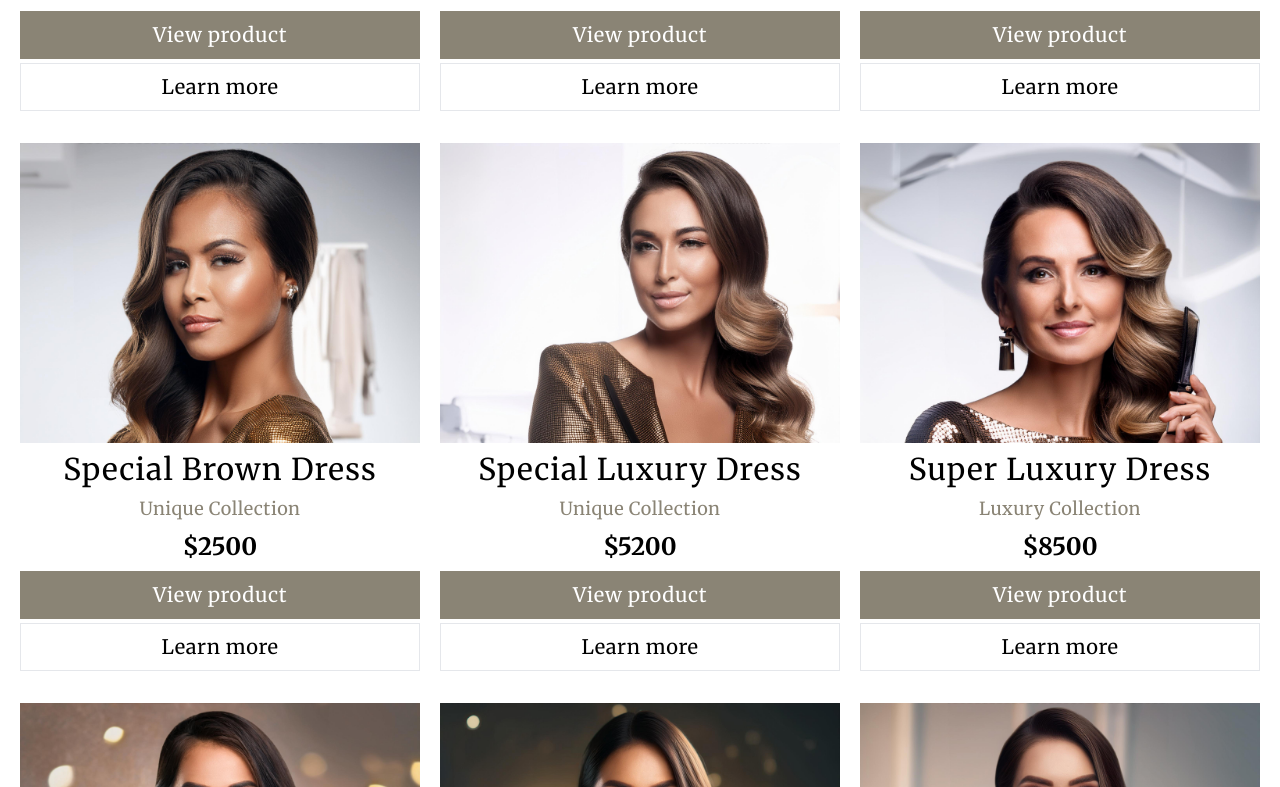
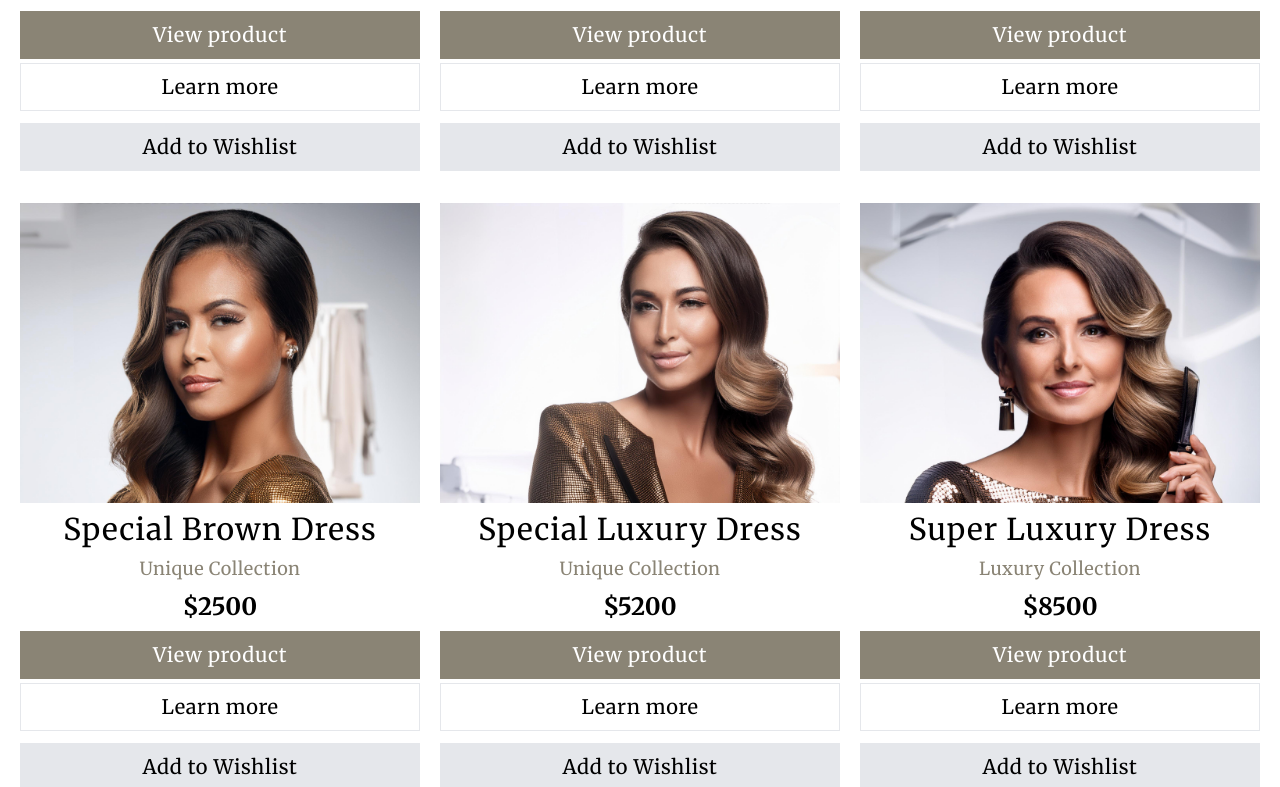
Before and after one commit to HighlandCat29/Re-Fashion_FE, a React (Vite) app: page /shop in a window 1280 px wide. Shown: the part 893-1680 px from the top of the page. Built offline with nearby package versions, Linux system fonts and the light colour scheme; data requests are answered from the project's data file.

Commit message:
WishListt

```diff
--- a/src/App.tsx
+++ b/src/App.tsx
@@ -19,7 +19,10 @@ import { shopCategoryLoader } from "./pages/Shop";
 import { loader as orderHistoryLoader } from "./pages/OrderHistory";
 import { loader as singleOrderLoader } from "./pages/SingleOrderHistory";
 import HomeCollectionSection from "./components/HomeCollectionSection";
+import { WishlistProvider } from "./components/WishlistContext";
 import Header from "./components/Header";
+import WishlistPage from "./components/WishlistPage";
+
 
 const router = createBrowserRouter([
   {
@@ -46,6 +49,9 @@ const router = createBrowserRouter([
       {
         path: "cart",
         element: <Cart />,
+      }, {
+        path: "wishlist",          // URL path /wishlist
+        element: <WishlistPage />, // Component to render
       },
       {
         path: "checkout",
@@ -92,9 +98,11 @@ const router = createBrowserRouter([
 ]);
 
 function App() {
-  return <RouterProvider router={router} />;
+  return (
+    <WishlistProvider>
+      <RouterProvider router={router} />
+    </WishlistProvider>
+  );
 }
 
-
-
 export default App;
--- /dev/null
+++ b/src/appTypes/Product.ts
@@ -0,0 +1,9 @@
+export interface Product {
+    id: string;
+    image: string;
+    title: string;
+    category: string;
+    price: number;
+    popularity?: number;  // optional
+    stock?: number;       // optional
+}
--- a/src/components/ProductItem.tsx
+++ b/src/components/ProductItem.tsx
@@ -1,5 +1,8 @@
 import { Link } from "react-router-dom";
 import { formatCategoryName } from "../utils/formatCategoryName";
+import { useWishlist } from "../components/WishlistContext"; // adjust the path
+import { Product } from "../appTypes/Product";
+
 
 const ProductItem = ({
   id,
@@ -7,13 +10,21 @@ const ProductItem = ({
   title,
   category,
   price,
+  popularity,
+  stock,
 }: {
   id: string;
   image: string;
   title: string;
   category: string;
   price: number;
+  popularity: number;
+  stock: number;
 }) => {
+  const { wishlist, addToWishlist, removeFromWishlist } = useWishlist();
+
+  const isInWishlist = wishlist.some((item) => item.id === id);
+
   return (
     <div className="w-[400px] flex flex-col gap-2 justify-center max-md:w-[300px]">
       <Link
@@ -47,6 +58,21 @@ const ProductItem = ({
         >
           Learn more
         </Link>
+
+        {/* Wishlist Button */}
+        <button
+          onClick={() =>
+            isInWishlist
+              ? removeFromWishlist(id)
+              : addToWishlist({ id, image, title, category, price, })
+          }
+          className={`mt-2 w-full h-12 text-xl font-normal tracking-[0.6px] flex items-center justify-center ${isInWishlist
+            ? "bg-red-500 text-white hover:bg-red-600"
+            : "bg-gray-200 text-black hover:bg-gray-300"
+            }`}
+        >
+          {isInWishlist ? "Remove from Wishlist" : "Add to Wishlist"}
+        </button>
       </div>
     </div>
   );
--- a/src/components/SidebarMenu.tsx
+++ b/src/components/SidebarMenu.tsx
@@ -107,6 +107,12 @@ const SidebarMenu = ({
             >
               Cart
             </Link>
+            <Link
+              to="/wishlist"
+              className="py-2 border-y border-secondaryBrown w-full block flex justify-center"
+            >
+              Wishlist
+            </Link>
           </div>
         </div>
       )}
--- /dev/null
+++ b/src/components/WishlistContext.tsx
@@ -0,0 +1,51 @@
+import React, { createContext, useContext, useState, useEffect } from "react";
+
+type Product = {
+    id: string;
+    image: string;
+    title: string;
+    category: string;
+    price: number;
+};
+
+type WishlistContextType = {
+    wishlist: Product[];
+    addToWishlist: (product: Product) => void;
+    removeFromWishlist: (id: string) => void;
+};
+
+const WishlistContext = createContext<WishlistContextType | undefined>(undefined);
+
+export const WishlistProvider: React.FC<{ children: React.ReactNode }> = ({ children }) => {
+    const [wishlist, setWishlist] = useState<Product[]>(() => {
+        const saved = localStorage.getItem("wishlist");
+        return saved ? JSON.parse(saved) : [];
+    });
+
+    useEffect(() => {
+        localStorage.setItem("wishlist", JSON.stringify(wishlist));
+    }, [wishlist]);
+
+    const addToWishlist = (product: Product) => {
+        setWishlist((prev) => {
+            if (prev.find((item) => item.id === product.id)) return prev;
+            return [...prev, product];
+        });
+    };
+
+    const removeFromWishlist = (id: string) => {
+        setWishlist((prev) => prev.filter((item) => item.id !== id));
+    };
+
+    return (
+        <WishlistContext.Provider value={{ wishlist, addToWishlist, removeFromWishlist }}>
+            {children}
+        </WishlistContext.Provider>
+    );
+};
+
+export const useWishlist = (): WishlistContextType => {
+    const context = useContext(WishlistContext);
+    if (!context) throw new Error("useWishlist must be used within a WishlistProvider");
+    return context;
+};
--- /dev/null
+++ b/src/components/WishlistPage.tsx
@@ -0,0 +1,33 @@
+import React from "react";
+import { useWishlist } from "../components/WishlistContext";
+import ProductItem from "../components/ProductItem";
+import { Product } from "../appTypes/Product";
+
+const WishlistPage = () => {
+    const { wishlist } = useWishlist();
+
+    if (wishlist.length === 0)
+        return <p className="text-center mt-10 text-xl">Your wishlist is empty.</p>;
+
+    return (
+        <div className="max-w-screen-2xl mx-auto mt-12 px-5">
+            <h1 className="text-4xl font-bold mb-8">My Wishlist</h1>
+            <div className="flex flex-wrap justify-start gap-8">
+                {wishlist.map((product: Product) => (
+                    <ProductItem
+                        key={product.id}
+                        id={product.id}
+                        image={product.image}
+                        title={product.title}
+                        category={product.category}
+                        price={product.price}
+                        popularity={product.popularity ?? 0}  // fallback here
+                        stock={product.stock ?? 0}
+                    />
+                ))}
+            </div>
+        </div>
+    );
+};
+
+export default WishlistPage;
```
